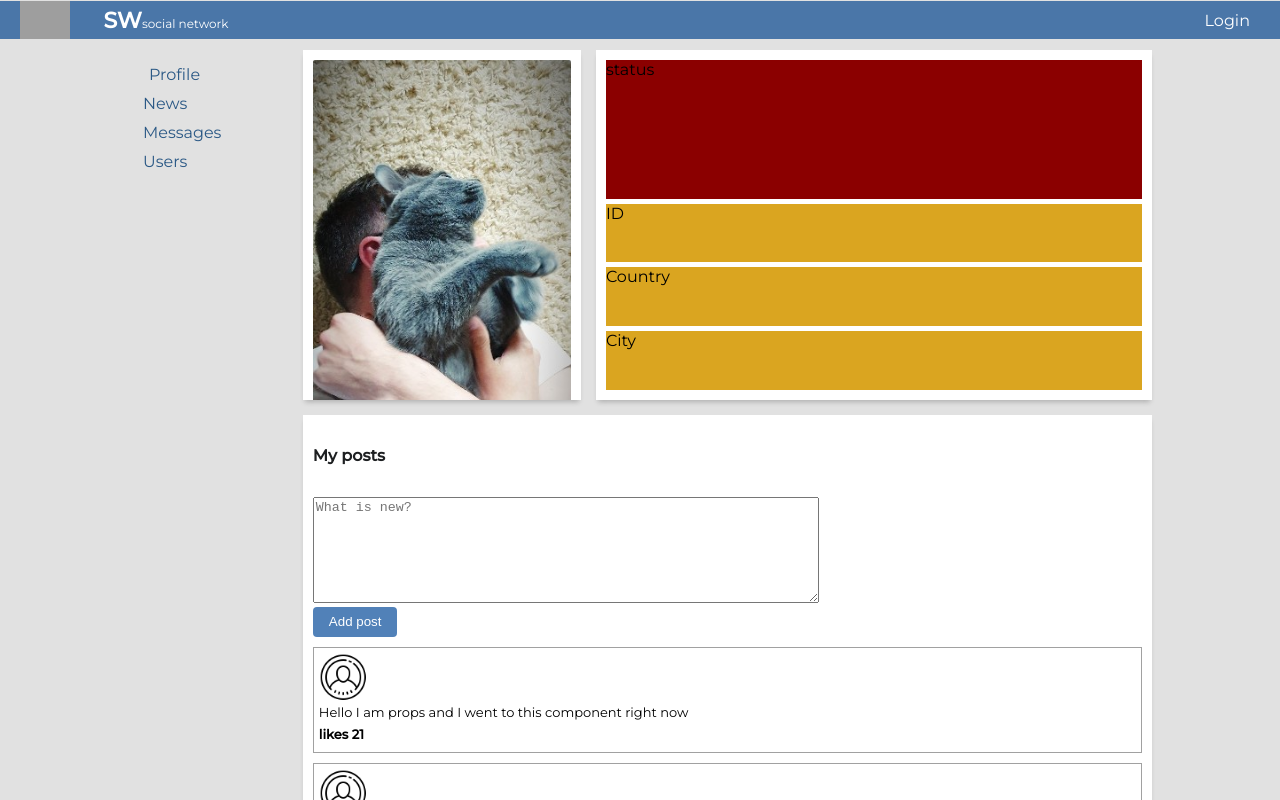
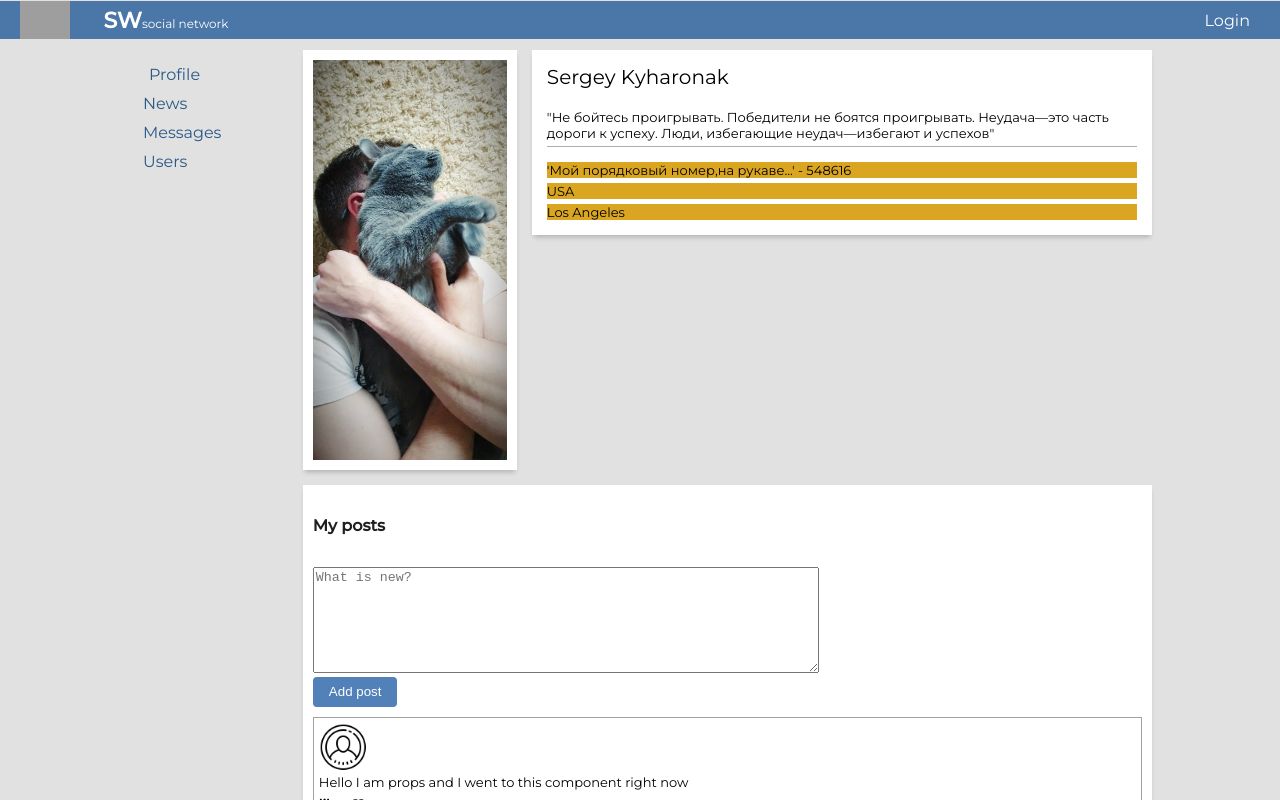
Before and after one commit to Sergey-lang/Social-TypeScript, a React (Create React App) app: page /profile in a window 1280 px wide. Shown: the top 800 px of the page. Built offline with nearby package versions, Linux system fonts and the light colour scheme; grey boxes are pictures that could not be loaded.

Commit message:
24 lesson completed

```diff
--- a/src/App.tsx
+++ b/src/App.tsx
@@ -14,10 +14,8 @@ function App() {
             <Header/>
             <div className='app_wrapper'>
                 <Navbar/>
-                <Route path='/profile' component={Profile}/>
-                <Route path='/dialogs' component={Dialogs}/>
-                {/*<Profile />*/}
-                {/*<Dialogs/>*/}
+                <Route path='/profile' render={()=><Profile/>}/>
+                <Route path='/dialogs' render={()=><Dialogs/>}/>
             </div>
         </div>
         </BrowserRouter>
--- a/src/component/Dialogs/Dialog/Dialog.module.css
+++ b/src/component/Dialogs/Dialog/Dialog.module.css
@@ -18,3 +18,8 @@
     padding: 5px 0px 0px 25px;
     height: auto;
 }
+
+.username a {
+    text-decoration: none;
+    color: #1d1f21;
+}
--- a/src/component/Dialogs/Dialog/Dialog.tsx
+++ b/src/component/Dialogs/Dialog/Dialog.tsx
@@ -1,11 +1,17 @@
 import React from 'react';
 import style from './Dialog.module.css';
+import {NavLink} from 'react-router-dom';
 
-function Dialog() {
+type DialogType = {
+    name: string
+    id: number
+}
+
+function Dialog(props: DialogType) {
     return (
         <div className={style.dialog_block}>
             <div className={style.username}>
-                <span>Sergey Ivanov</span>
+                <span><NavLink to={'/dialogs/' + props.id}>{props.name}</NavLink></span>
             </div>
         </div>
     )
--- a/src/component/Dialogs/Dialogs.tsx
+++ b/src/component/Dialogs/Dialogs.tsx
@@ -3,20 +3,46 @@ import style from './Dialogs.module.css';
 import Dialog from './Dialog/Dialog';
 import Message from './Message/Message';
 
+type DialogsDataType = {
+    id:number
+    name:string
+}
+type MessagesDataType = {
+    id:number
+    messages:string
+}
+
 function Dialogs() {
+    const dialogsData:Array<DialogsDataType> = [
+        {id:1, name:'Dima Ivanov'},
+        {id:2, name:'Egor Andreev'},
+        {id:3, name:'Sergey Titov'},
+        {id:4, name:'Anton Serov'},
+        {id:5, name:'Mariya Vinogradova'},
+        {id:6, name:'Alex Moroz'},
+    ]
+    const messagesData:Array<MessagesDataType> = [
+        {id:1, messages:'Detract yet delight written farther his general. Bed uncommonly his discovered for estimating far. Now summer who day looked our behind moment coming.'},
+        {id:2, messages:' An stairs as be lovers uneasy. Painful so he an comfort is manners. Strictly numerous outlived kindness whatever on we no on addi'},
+        {id:3, messages:'unpleasant in in insensible favourable. Called though excuse length ye needed it he ha'},
+        {id:4, messages:'Рыба текст — тестовый текст на сайт'},
+    ]
     return (
         <div className={style.message_wrapper}>
             <h4 className={style.my_dialogs_headline}>Dialogs</h4>
             <div className={style.dialogs_container}>
-                <Dialog/>
-                <Dialog/>
-                <Dialog/>
+                <Dialog id={dialogsData[0].id} name={dialogsData[0].name} />
+                <Dialog id={dialogsData[1].id} name={dialogsData[1].name} />
+                <Dialog id={dialogsData[2].id} name={dialogsData[2].name} />
+                <Dialog id={dialogsData[3].id} name={dialogsData[3].name}/>
+                <Dialog id={dialogsData[4].id} name={dialogsData[4].name} />
+                <Dialog id={dialogsData[5].id} name={dialogsData[5].name} />
             </div>
             <div className={style.messages_container}>
-                <Message/>
-                <Message/>
-                <Message/>
-                <Message/>
+                <Message message={messagesData[0].messages}/>
+                <Message message={messagesData[1].messages}/>
+                <Message message={messagesData[2].messages}/>
+                <Message message={messagesData[3].messages}/>
             </div>
         </div>
     )
--- a/src/component/Dialogs/Message/Message.tsx
+++ b/src/component/Dialogs/Message/Message.tsx
@@ -2,8 +2,11 @@ import React from 'react';
 import style from './Message.module.css';
 import avatar from './../../../asets/images/user_photo.png'
 
+type MessageType = {
+    message:string
+}
 
-function Message() {
+function Message(props:MessageType) {
     return (
         <div className={style.message_block}>
             <div className={style.user_avatar_name}>
@@ -11,7 +14,7 @@ function Message() {
                 <div className={style.user_name}>user name</div>
             </div>
             <div className={style.message}>
-                <p>Lorem ipsum dolor sit amet,Lorem ipsum dolor sit amet, consectetur adipisicing elit. Amet consectetur, cupiditate iste nostrum recusandae voluptatem?
+                <p>{props.message}
                 </p>
             </div>
         </div>
--- a/src/component/Profile/MyPosts/MyPosts.tsx
+++ b/src/component/Profile/MyPosts/MyPosts.tsx
@@ -2,7 +2,18 @@ import React from 'react';
 import style from './MyPosts.module.css';
 import Post from '../Post/Post';
 
+type PostDatatype = {
+    id:number
+    message:string
+    likeCount:number
+}
+
 function MyPosts() {
+    const postData:Array<PostDatatype> = [
+        {id:1, message:'Hello I am props and I went to this component right now', likeCount:21},
+        {id:2, message:'I am very handsome props', likeCount:10},
+        {id:3, message:'I go out from mypost component', likeCount:5}
+    ]
     return (
         <div className={style.post_wrapper}>
             <h4 className={style.my_posts_headline}>My posts</h4>
@@ -14,9 +25,9 @@ function MyPosts() {
                     <button className={style.add_post_button}>Add post</button>
                 </div>
             </div>
-            <Post message={'Hello I am props and I went to this component right now'} likeCount={21}/>
-            <Post message={'I am very handsome props'} likeCount={10}/>
-            <Post message={'I go out from mypost component'} likeCount={5}/>
+            <Post message={postData[0].message} likeCount={postData[0].likeCount}/>
+            <Post message={postData[1].message} likeCount={postData[1].likeCount}/>
+            <Post message={postData[2].message} likeCount={postData[2].likeCount}/>
         </div>
     )
 }
--- a/src/component/Profile/MyProfileInfo/MyProfileInfo.module.css
+++ b/src/component/Profile/MyProfileInfo/MyProfileInfo.module.css
@@ -2,8 +2,9 @@
     grid-area: profile_wrapper;
     display: grid;
     grid-template-areas: "profile_photo profile_info";
-    grid-template-columns: 0.5fr 1fr;
+    grid-template-columns: auto 1fr;
     grid-gap: 15px;
+    font-size: 13px;
 }
 
 .profile_photo {
@@ -11,31 +12,48 @@
     display: grid;
     overflow: hidden;
     background: white;
+    align-self: center;
+    justify-content: center;
     padding: 10px;
     box-shadow: 0px 4px 5px -2px rgba(0,0,0,0.22);
+    width: auto;
 }
 
 .profile_photo img {
-    box-sizing: unset;
-    border-radius: 2px;
-    width: 100%;
-    height: auto;
+    max-height: 400px;
 }
 
 .profile_wrapper .profile_info {
     grid-area: profile_info;
-    grid-template-areas: "status" "descriptions-wrapper";
+    grid-template-areas: "user_name" "status" "descriptions-wrapper";
     display: grid;
     grid-gap: 5px;
     padding: 10px;
+    align-self: start;
     background: white;
+    height: auto;
     box-shadow: 0px 4px 5px -2px rgba(0,0,0,0.22);
+}
+
+.profile_wrapper .profile_info .user_name {
+    grid-area: user_name ;
+    display: grid;
+    font-size: 20px;
+    padding: 5px;
+    max-height: 25px;
+    justify-content: start;
+    align-self: center;
 }
 
 .profile_wrapper .profile_info .status {
     grid-area: status;
     display: grid;
-    background-color: darkred;
+    height: auto;
+    max-height: 50px;
+    margin: 5px;
+    padding: 5px 0 5px 0;
+    align-self: center;
+    border-bottom: 1px solid #aeaeae;
 }
 
 .profile_wrapper .profile_info .descriptions_wrapper {
@@ -43,6 +61,8 @@
     display: grid;
     grid-template-rows: auto;
     grid-gap: 5px;
+    padding: 5px;
+    max-height: 80px;
 }
 
 .profile_info .descriptions_wrapper .description {
--- a/src/component/Profile/MyProfileInfo/MyProfileInfo.tsx
+++ b/src/component/Profile/MyProfileInfo/MyProfileInfo.tsx
@@ -9,11 +9,12 @@ function MyProfileInfo() {
           <img src={avatar}/>
           </div>
       <div className={style.profile_info}>
-        <div className={style.status}>status</div>
+          <div className={style.user_name}>Sergey Kyharonak</div>
+        <div className={style.status}>"Не бойтесь проигрывать. Победители не боятся проигрывать. Неудача—это часть дороги к успеху. Люди, избегающие неудач—избегают и успехов"</div>
         <div className={style.descriptions_wrapper}>
-          <div className={style.description}>ID</div>
-          <div className={style.description}>Country</div>
-          <div className={style.description}>City</div>
+          <div className={style.description}>'Мой порядковый номер,на рукаве...' - 548616</div>
+          <div className={style.description}>USA</div>
+          <div className={style.description}>Los Angeles</div>
         </div>
       </div>
     </div>
--- a/src/component/Profile/Profile.module.css
+++ b/src/component/Profile/Profile.module.css
@@ -2,7 +2,7 @@
     display: grid;
     grid-area: content;
     grid-template-areas: "profile_wrapper" "post_wrapper";
-    grid-template-rows: 350px auto;
+    grid-template-rows: auto auto;
     grid-gap: 15px;
     width: 100%;
 }
```
